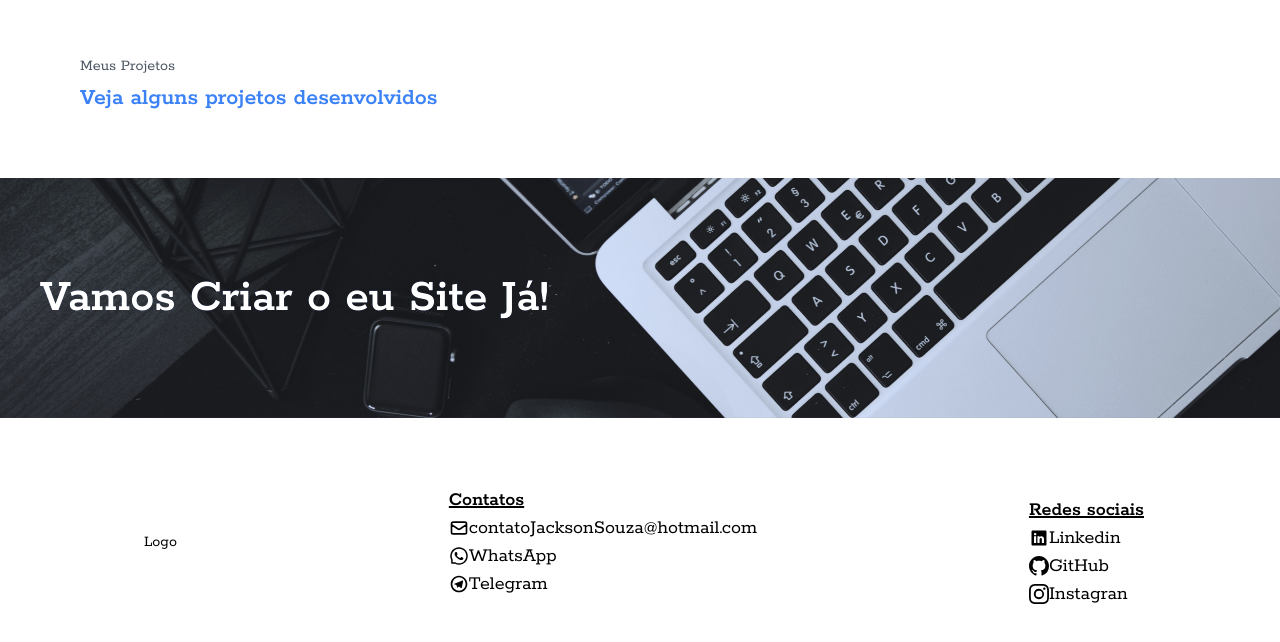
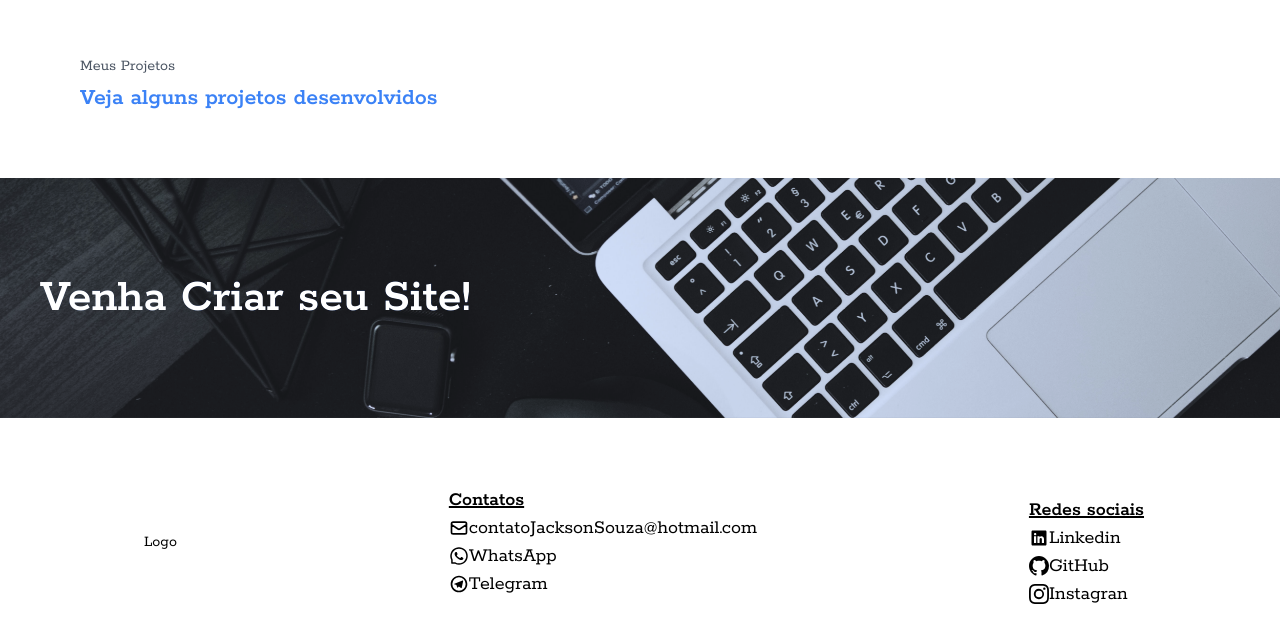
Before and after one commit to JackSSads/portifolio, a React (Create React App) app: page / in a window 1280 px wide. Shown: the part 3066-3708 px from the top of the page. Built offline with nearby package versions, Linux system fonts and the light colour scheme.

Commit message:
Feature: alterando mensagem

```diff
--- a/src/components/Baseboard/Baseboard.js
+++ b/src/components/Baseboard/Baseboard.js
@@ -9,7 +9,7 @@ const Baseboard = () => {
                 absolute mix-blend-overlay"/>
 
             <h3 className="ml-10 text-5xl text-white font-semibold">
-                Vamos Criar o eu Site Já!</h3>
+                Venha Criar seu Site!</h3>
 
         </div>
     );
```
